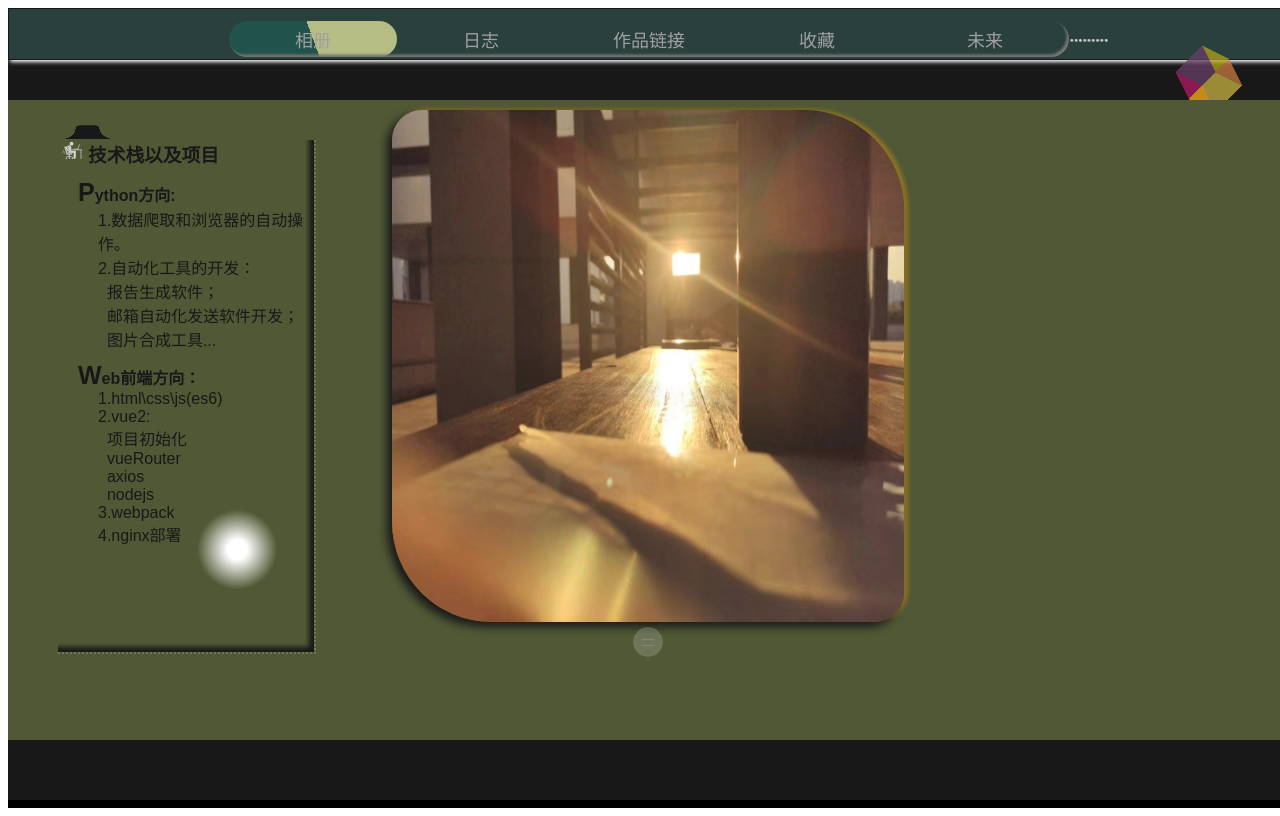
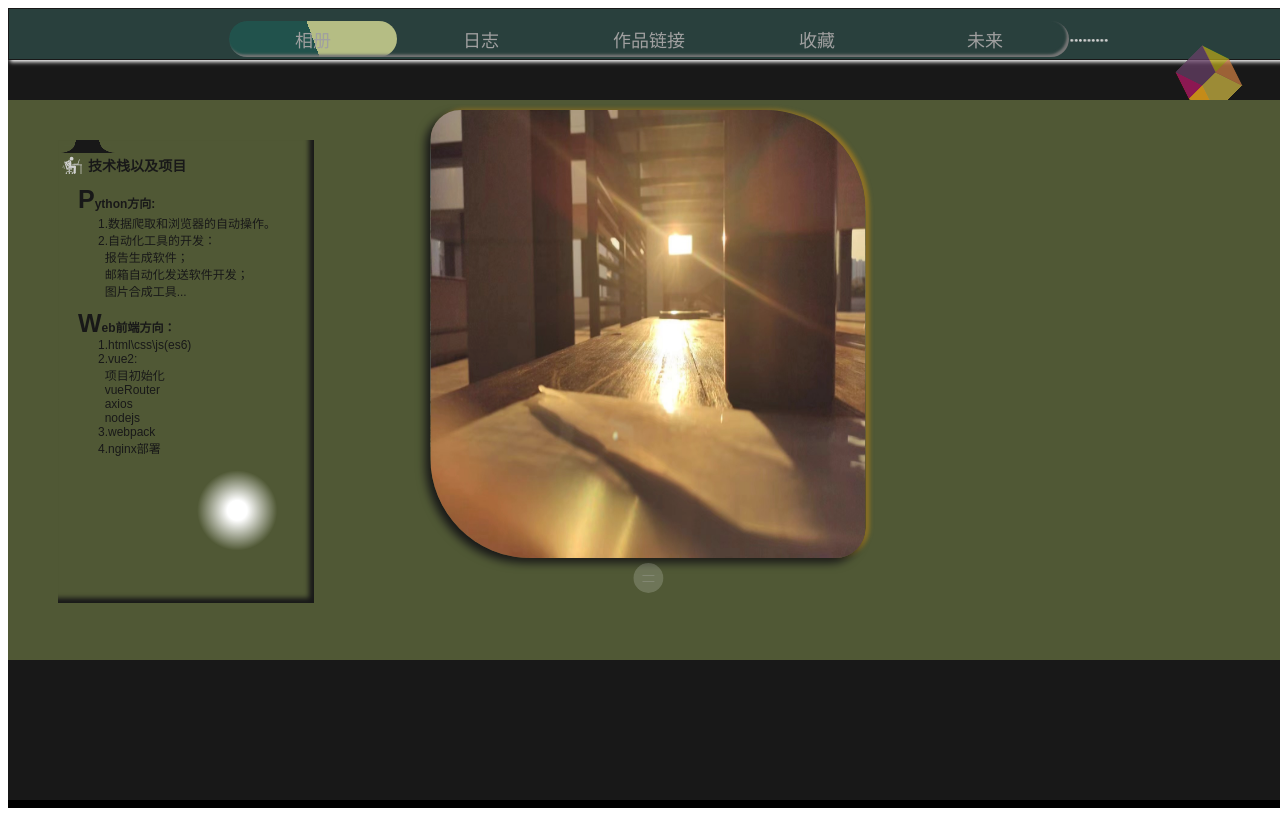
Before and after one commit to dongge12345/Lxd_paipai-Website, a Vue app: page / in a window 1280 px wide. Built offline with nearby package versions, Linux system fonts and the light colour scheme.

Commit message:
修改asideLeft的border

```diff
--- a/src/components/CenterBD/index.vue
+++ b/src/components/CenterBD/index.vue
@@ -31,7 +31,8 @@
     .centerBD{
         position: relative;
         width: 100vw;
-        height: 80vh;
+        height: 560px;
+        max-height:70vh;
         background-color: #3e4720;
     }
     .displayArea{
@@ -39,7 +40,7 @@
         left:50%;
         top:50%;
         transform:translate(-50%,-50%);
-        width: 600px;
+        width: 34%;
         max-width: 40%;
         height:100%;
         /* background-color: #aaa; */
@@ -58,9 +59,27 @@
         top:40px;
         width: 20vw;
         height: 80%;
+        overflow: hidden;
         background:radial-gradient(circle at 70% 80%,white 10px,transparent 40px);
-        border-right: 2px dotted rgba(255, 255, 255, 0.197);
-        border-bottom: 2px dotted rgba(255, 255, 255, 0.182);
         box-shadow: inset -5px -5px 5px black;
+        padding-top:15px;
+        font-size:12px;
     }
+    /* .asideLeft::before{
+        content:"";
+        background:repeating-linear-gradient(transparent 0px, transparent 3px, rgba(255, 255, 255, 0.197) 3px, rgba(255, 255, 255, 0.197) 10px );
+        position: absolute;
+        right:0px;
+        top:3%;
+        width: 2px;
+        height: 97.4%;
+    }
+    .asideLeft::after{
+        content:"";
+        background: repeating-linear-gradient(90deg,transparent 0px, transparent 3px, rgba(255, 255, 255, 0.197) 3px, rgba(255, 255, 255, 0.197) 10px );
+        position: absolute;
+        bottom:0px;
+        width: 100%;
+        height: 2px;
+    } */
 </style>
```
